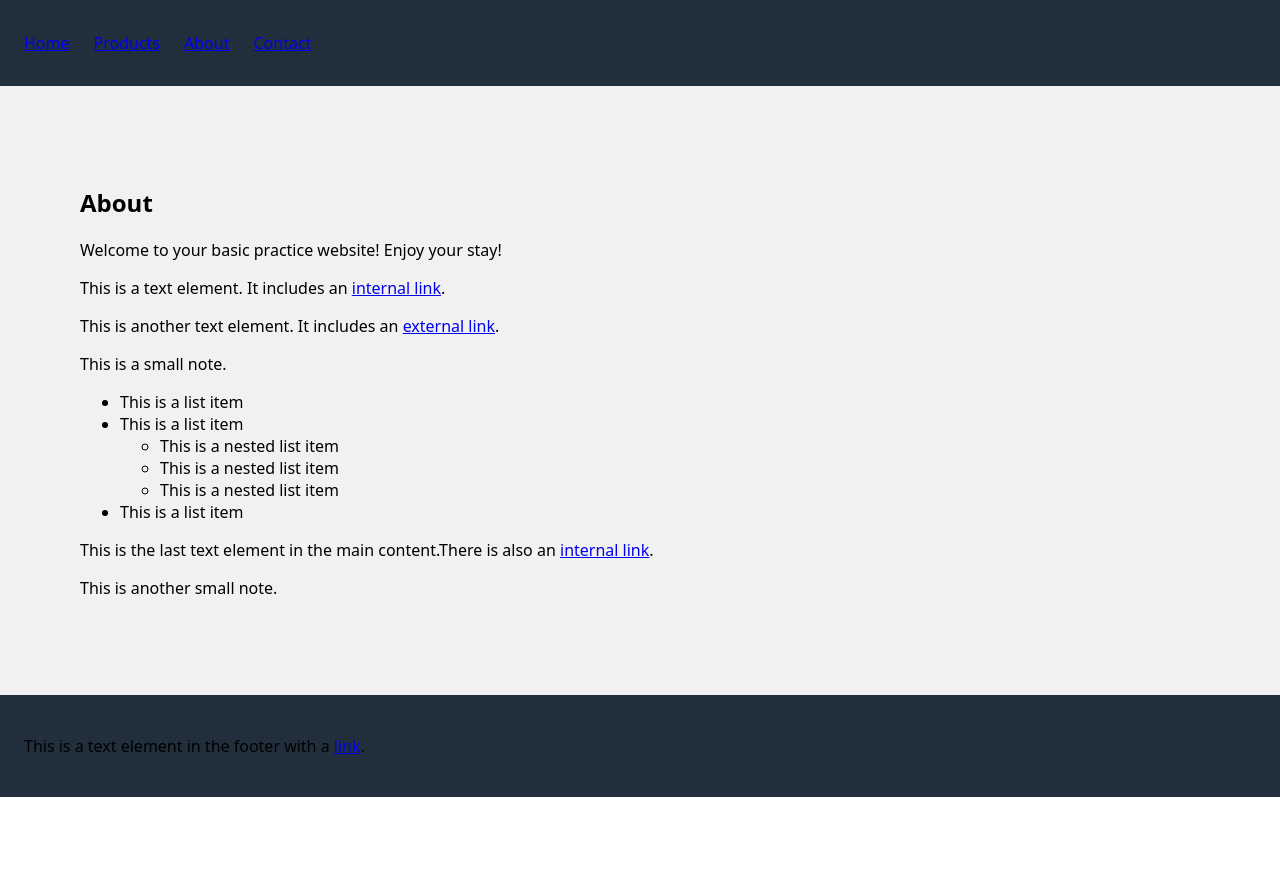
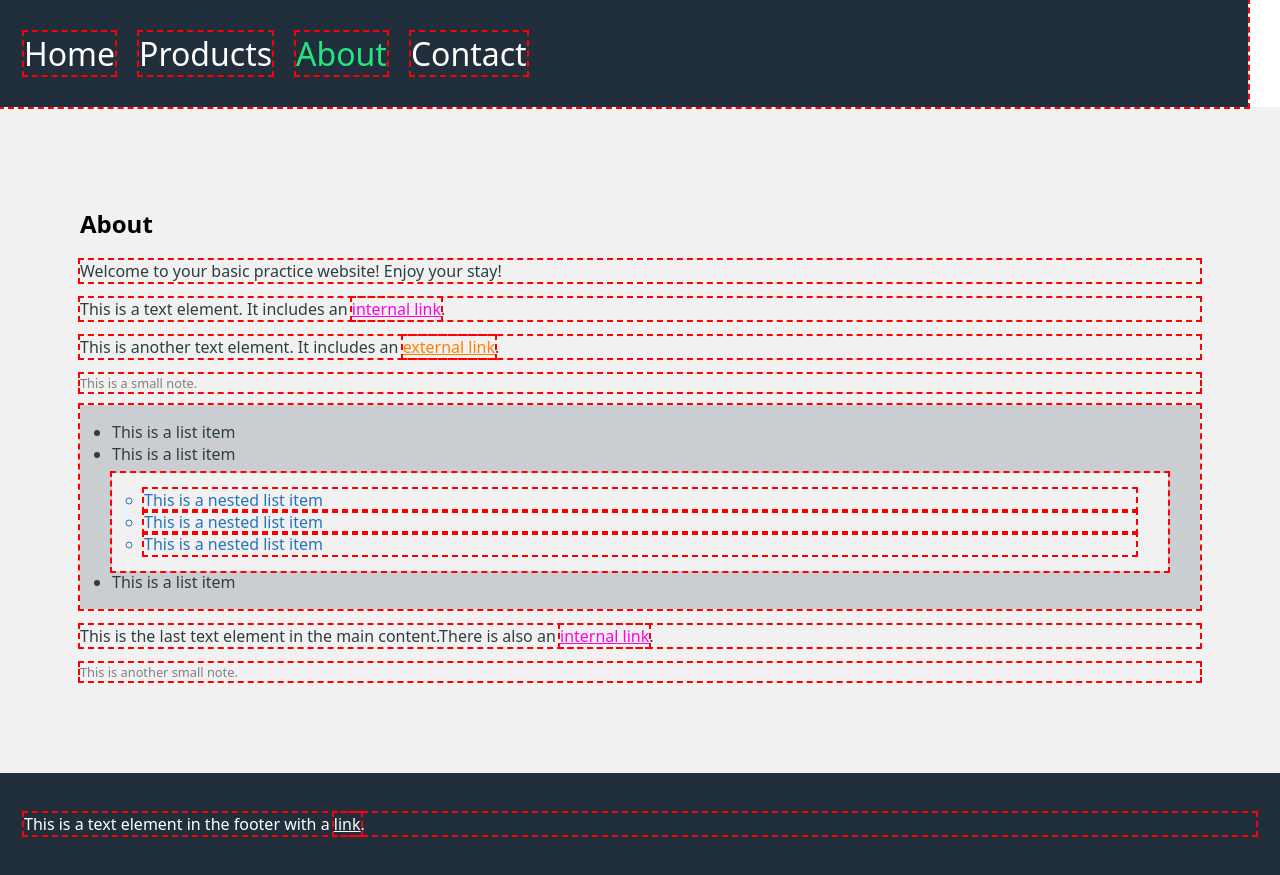
Before and after one commit to sophiesunn1023/caraway-challenges, a website: page css-structure_selectors-and-cascading/index.html in a window 1280 px wide. Before the commit the page ends 800 px from the top, so only its background shows below. Drawn offline with Linux system fonts and the light colour scheme.

Commit message:
finish the challenge following the instruction

```diff
--- a/css-structure_selectors-and-cascading/css/styles.css
+++ b/css-structure_selectors-and-cascading/css/styles.css
@@ -49,7 +49,7 @@ nav li {
 /* -------------------------------------------------------- */
 
 /* 1. These styles should apply to the headline */
-FIX_ME {
+header {
   outline: 2px dashed red;
   font-size: 2rem;
   margin: 0 2rem 0 0;
@@ -57,84 +57,85 @@ FIX_ME {
 }
 
 /* 2. These styles should apply to all links */
-FIX_ME {
+a {
   outline: 2px dashed red;
   color: #ff00e6;
 }
 
 /* 3. These styles should apply to all external links (you can use the attribute selector) */
-FIX_ME {
+a[href*="https"] {
   outline: 2px dashed red;
   color: #ff8000;
 }
 
 /* 4. These styles should apply to all links in the main navigation */
-FIX_ME {
+nav a {
   outline: 2px dashed red;
   color: #ffffff;
   text-decoration: none;
 }
 
 /* 5. These styles should apply to the main navigation link corresponding to the current page */
-FIX_ME {
+nav .current {
   outline: 2px dashed red;
   color: #22e781;
 }
 
 /* 6. These styles should apply to all links in the footer */
-FIX_ME {
+footer a {
   outline: 2px dashed red;
   color: inherit;
 }
 
 /* 7. These styles should apply to all paragraphs and all lists (please use a class selector) */
-FIX_ME {
+p,
+.list {
   outline: 2px dashed red;
   color: #2c3f3f;
 }
 
 /* 8. These styles should apply to all "notes" */
-FIX_ME {
+.text-note {
   outline: 2px dashed red;
   font-size: 0.8em;
   color: #808080;
 }
 
 /* 9. These styles should apply to the welcome text */
-FIX_ME {
+.welcome-text {
   outline: 2px dashed red;
   font-size: 1.2rem;
   color: #000000;
 }
 
 /* 10. These styles should apply to the paragraph in the footer */
-FIX_ME {
+footer p {
   outline: 2px dashed red;
   color: #ffffff;
 }
 
 /* 11. These styles should apply to all lists in the main content */
-FIX_ME {
+main .list {
   outline: 2px dashed red;
   padding: 1rem 2rem;
   background: #caced2;
 }
 
 /* 12. These styles should apply to all list items */
-FIX_ME {
+.list {
   outline: 2px dashed red;
   margin: 0 0 0.5rem 0;
 }
 
 /* 13. These styles should apply to all nested lists */
-FIX_ME {
+.list .list {
   outline: 2px dashed red;
   margin: 0.5rem 0 0 0;
   background-color: #f1f1f1;
 }
 
 /* 14. These styles should apply to all list items in nested lists */
-FIX_ME {
+.list .list li {
   outline: 2px dashed red;
   margin: 0;
   color: #2673bb;
```
